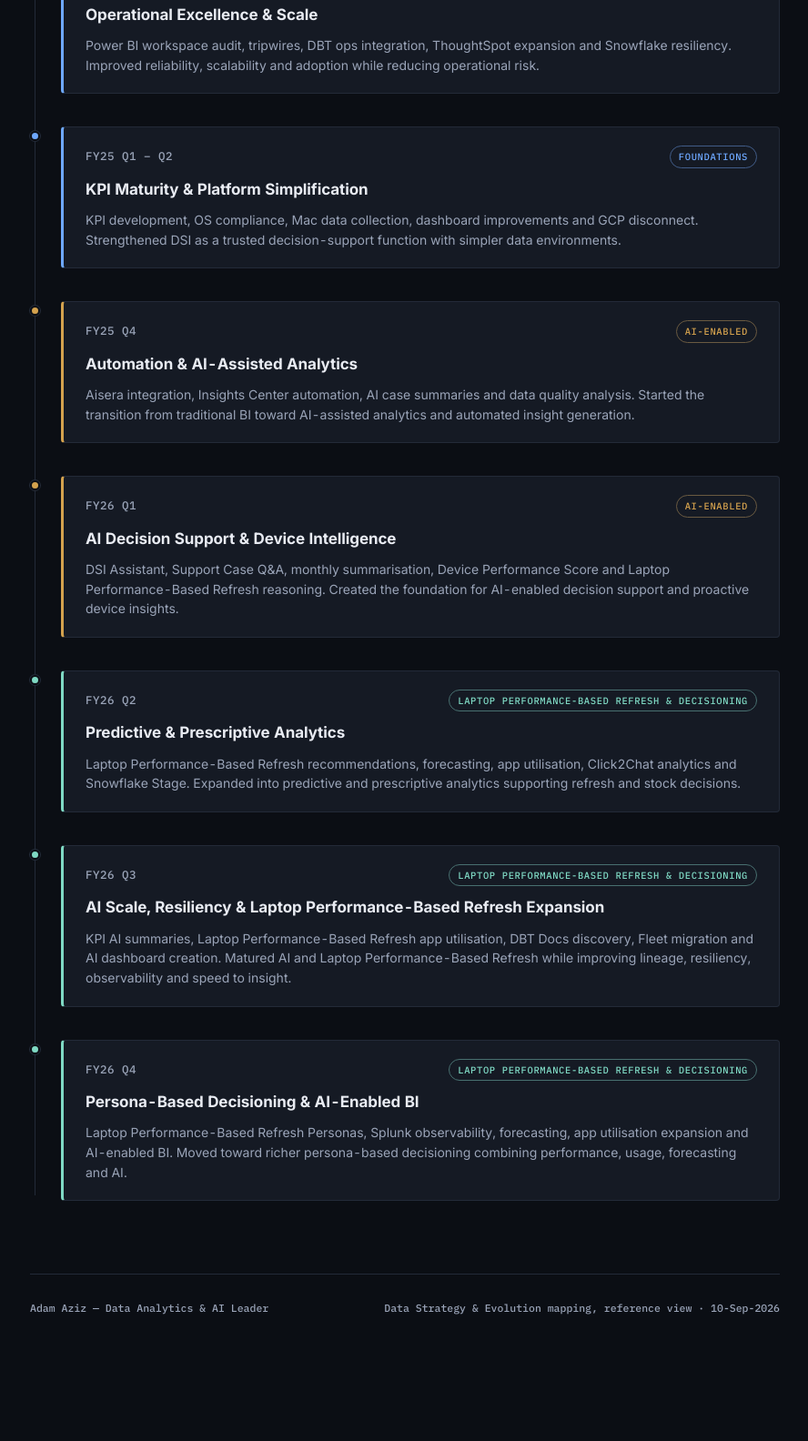
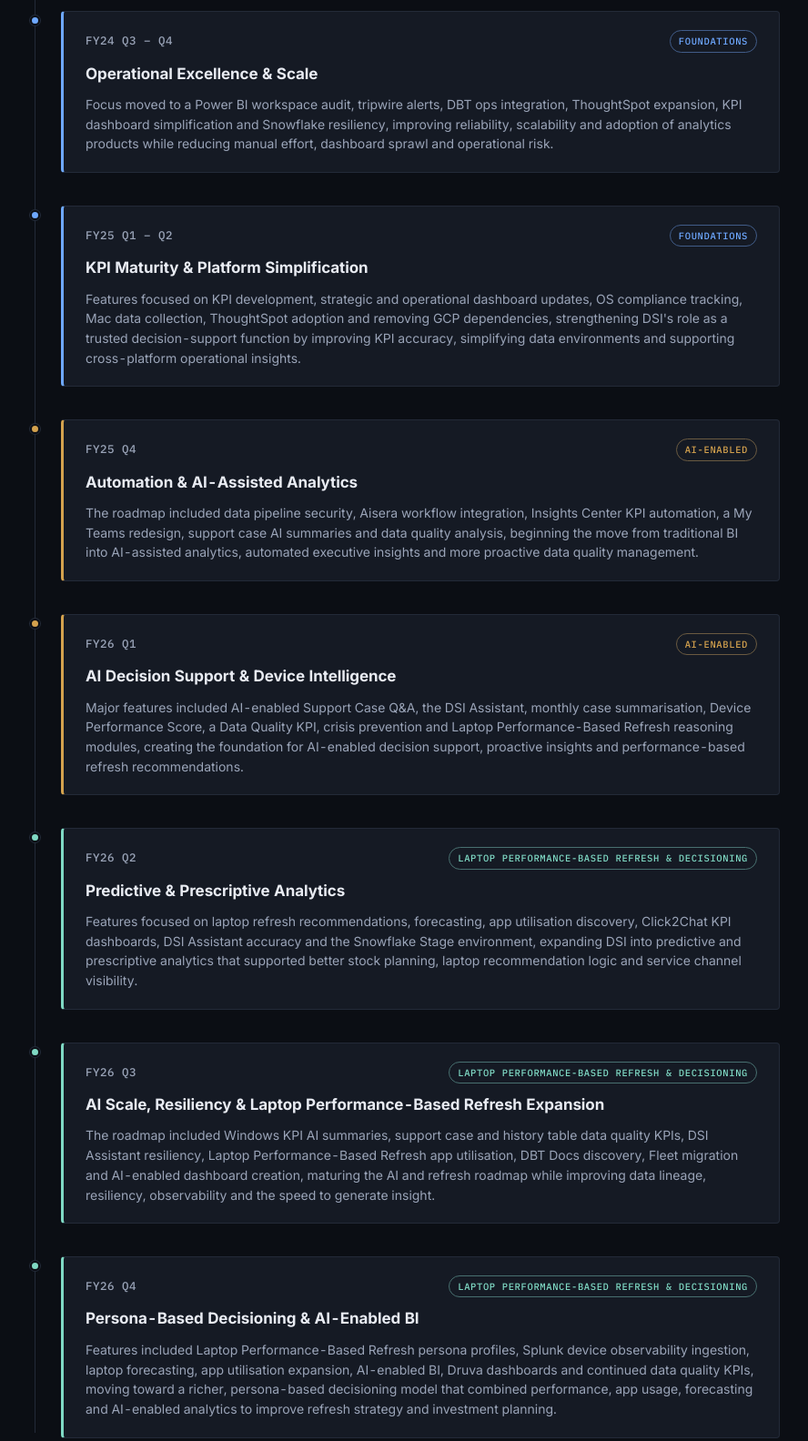
Before and after one commit to adamaziz1979/dsi_evolution, a plain HTML site: page index.html in a window 1280 px wide. Shown: the part 1083-2667 px from the top of the page at 91% size, without its empty margins (195-1083 px from the left). Before the commit the page ends 2578 px from the top, so only its background shows below. Drawn offline with Linux system fonts and the light colour scheme.

Commit message:
Add fuller descriptions from the original DSI Feature Roadmap timeline summary

```diff
--- a/index.html
+++ b/index.html
@@ -183,7 +183,7 @@
         <div class="tl-card">
           <div class="tl-meta"><span class="tl-quarter">FY23 Q2 – Q4</span><span class="tl-phase-chip">Foundations</span></div>
           <h4>Foundation, KPI Reporting &amp; Early Self-Service</h4>
-          <p>ThoughtSpot, KPI metrics, data integration, security, asset reporting and operational analytics. Established DSI as a central analytics capability with trusted reporting and early self-service.</p>
+          <p>Early features centred on ThoughtSpot, KPI metrics, data integration, security, asset management reporting, proactive issue support and operational reporting, establishing DSI as a central analytics capability supporting Device Experience with trusted reporting, early self-service analytics and business-facing dashboards.</p>
         </div>
       </div>
 
@@ -192,7 +192,7 @@
         <div class="tl-card">
           <div class="tl-meta"><span class="tl-quarter">FY24 Q1 – Q2</span><span class="tl-phase-chip">Foundations</span></div>
           <h4>Trusted Data Foundations &amp; Governance</h4>
-          <p>Snowflake ingestion, governance, Data Diet, DBT migration and Business Objects replacement. Shifted DSI beyond reporting into a stronger data product and operations capability.</p>
+          <p>The roadmap expanded into Snowflake data ingestion, data governance standards, Data Diet, DBT migration, Business Objects replacement, proactive support and stakeholder data requests, shifting DSI from reporting delivery into a more mature data product and operations capability, with stronger data foundations and reduced reporting risk.</p>
         </div>
       </div>
 
@@ -201,7 +201,7 @@
         <div class="tl-card">
           <div class="tl-meta"><span class="tl-quarter">FY24 Q3 – Q4</span><span class="tl-phase-chip">Foundations</span></div>
           <h4>Operational Excellence &amp; Scale</h4>
-          <p>Power BI workspace audit, tripwires, DBT ops integration, ThoughtSpot expansion and Snowflake resiliency. Improved reliability, scalability and adoption while reducing operational risk.</p>
+          <p>Focus moved to a Power BI workspace audit, tripwire alerts, DBT ops integration, ThoughtSpot expansion, KPI dashboard simplification and Snowflake resiliency, improving reliability, scalability and adoption of analytics products while reducing manual effort, dashboard sprawl and operational risk.</p>
         </div>
       </div>
 
@@ -210,7 +210,7 @@
         <div class="tl-card">
           <div class="tl-meta"><span class="tl-quarter">FY25 Q1 – Q2</span><span class="tl-phase-chip">Foundations</span></div>
           <h4>KPI Maturity &amp; Platform Simplification</h4>
-          <p>KPI development, OS compliance, Mac data collection, dashboard improvements and GCP disconnect. Strengthened DSI as a trusted decision-support function with simpler data environments.</p>
+          <p>Features focused on KPI development, strategic and operational dashboard updates, OS compliance tracking, Mac data collection, ThoughtSpot adoption and removing GCP dependencies, strengthening DSI's role as a trusted decision-support function by improving KPI accuracy, simplifying data environments and supporting cross-platform operational insights.</p>
         </div>
       </div>
 
@@ -219,7 +219,7 @@
         <div class="tl-card">
           <div class="tl-meta"><span class="tl-quarter">FY25 Q4</span><span class="tl-phase-chip">AI-enabled</span></div>
           <h4>Automation &amp; AI-Assisted Analytics</h4>
-          <p>Aisera integration, Insights Center automation, AI case summaries and data quality analysis. Started the transition from traditional BI toward AI-assisted analytics and automated insight generation.</p>
+          <p>The roadmap included data pipeline security, Aisera workflow integration, Insights Center KPI automation, a My Teams redesign, support case AI summaries and data quality analysis, beginning the move from traditional BI into AI-assisted analytics, automated executive insights and more proactive data quality management.</p>
         </div>
       </div>
 
@@ -228,7 +228,7 @@
         <div class="tl-card">
           <div class="tl-meta"><span class="tl-quarter">FY26 Q1</span><span class="tl-phase-chip">AI-enabled</span></div>
           <h4>AI Decision Support &amp; Device Intelligence</h4>
-          <p>DSI Assistant, Support Case Q&amp;A, monthly summarisation, Device Performance Score and Laptop Performance-Based Refresh reasoning. Created the foundation for AI-enabled decision support and proactive device insights.</p>
+          <p>Major features included AI-enabled Support Case Q&amp;A, the DSI Assistant, monthly case summarisation, Device Performance Score, a Data Quality KPI, crisis prevention and Laptop Performance-Based Refresh reasoning modules, creating the foundation for AI-enabled decision support, proactive insights and performance-based refresh recommendations.</p>
         </div>
       </div>
 
@@ -237,7 +237,7 @@
         <div class="tl-card">
           <div class="tl-meta"><span class="tl-quarter">FY26 Q2</span><span class="tl-phase-chip">Laptop Performance-Based Refresh &amp; decisioning</span></div>
           <h4>Predictive &amp; Prescriptive Analytics</h4>
-          <p>Laptop Performance-Based Refresh recommendations, forecasting, app utilisation, Click2Chat analytics and Snowflake Stage. Expanded into predictive and prescriptive analytics supporting refresh and stock decisions.</p>
+          <p>Features focused on laptop refresh recommendations, forecasting, app utilisation discovery, Click2Chat KPI dashboards, DSI Assistant accuracy and the Snowflake Stage environment, expanding DSI into predictive and prescriptive analytics that supported better stock planning, laptop recommendation logic and service channel visibility.</p>
         </div>
       </div>
 
@@ -246,7 +246,7 @@
         <div class="tl-card">
           <div class="tl-meta"><span class="tl-quarter">FY26 Q3</span><span class="tl-phase-chip">Laptop Performance-Based Refresh &amp; decisioning</span></div>
           <h4>AI Scale, Resiliency &amp; Laptop Performance-Based Refresh Expansion</h4>
-          <p>KPI AI summaries, Laptop Performance-Based Refresh app utilisation, DBT Docs discovery, Fleet migration and AI dashboard creation. Matured AI and Laptop Performance-Based Refresh while improving lineage, resiliency, observability and speed to insight.</p>
+          <p>The roadmap included Windows KPI AI summaries, support case and history table data quality KPIs, DSI Assistant resiliency, Laptop Performance-Based Refresh app utilisation, DBT Docs discovery, Fleet migration and AI-enabled dashboard creation, maturing the AI and refresh roadmap while improving data lineage, resiliency, observability and the speed to generate insight.</p>
         </div>
       </div>
 
@@ -255,7 +255,7 @@
         <div class="tl-card">
           <div class="tl-meta"><span class="tl-quarter">FY26 Q4</span><span class="tl-phase-chip">Laptop Performance-Based Refresh &amp; decisioning</span></div>
           <h4>Persona-Based Decisioning &amp; AI-Enabled BI</h4>
-          <p>Laptop Performance-Based Refresh Personas, Splunk observability, forecasting, app utilisation expansion and AI-enabled BI. Moved toward richer persona-based decisioning combining performance, usage, forecasting and AI.</p>
+          <p>Features included Laptop Performance-Based Refresh persona profiles, Splunk device observability ingestion, laptop forecasting, app utilisation expansion, AI-enabled BI, Druva dashboards and continued data quality KPIs, moving toward a richer, persona-based decisioning model that combined performance, app usage, forecasting and AI-enabled analytics to improve refresh strategy and investment planning.</p>
         </div>
       </div>
 
```
